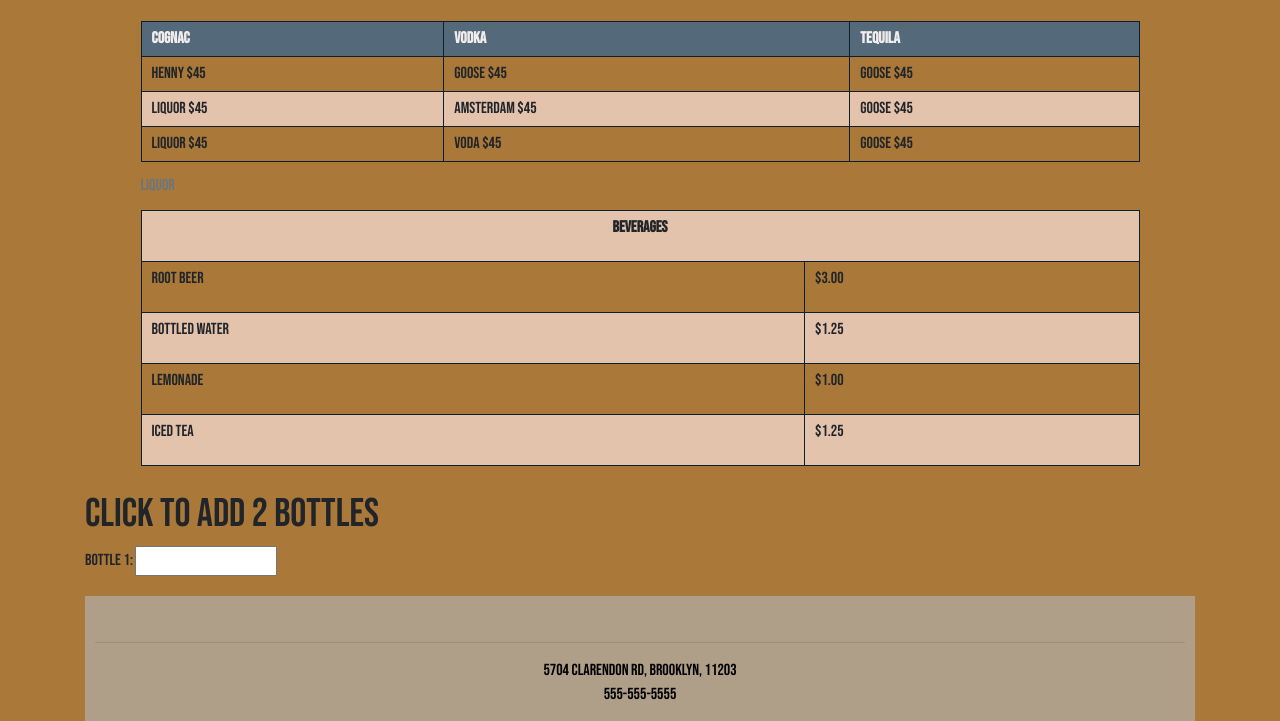
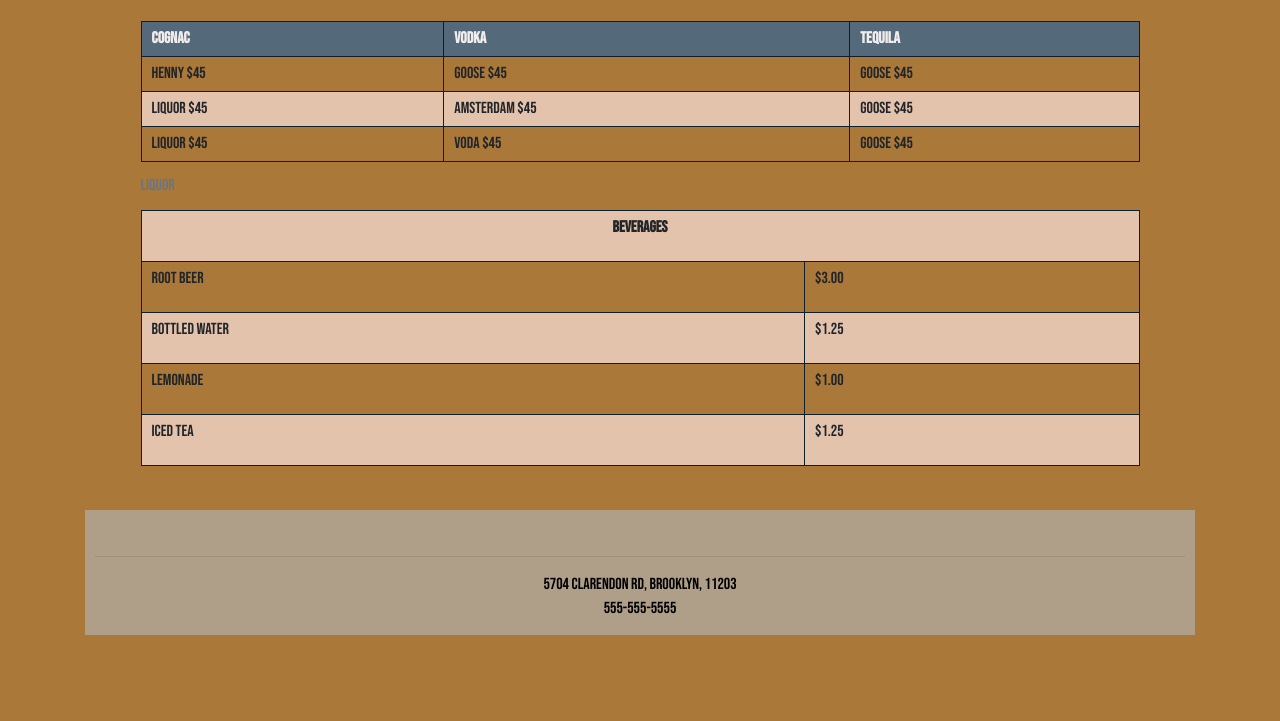
Before and after one commit to Jopie2016/Jopie2016.github.io, a plain HTML site: page finalRestaurant/menu copy.html in a window 1280 px wide. Shown: the part 513-1234 px from the top of the page. After the commit the page ends 1148 px from the top, so only its background shows below. Drawn offline with nearby package versions, Linux system fonts and the light colour scheme.

```diff
--- a/finalRestaurant/menu copy.html
+++ b/finalRestaurant/menu copy.html
@@ -145,9 +145,6 @@
                         </tr>
                             </tbody>
                     </table><br/>
-
-                    <h1>Click to Add 2 Bottles</h1>
-                    Bottle 1: <input id="first-number"><br>
             </section>
 
             <footer>
```
